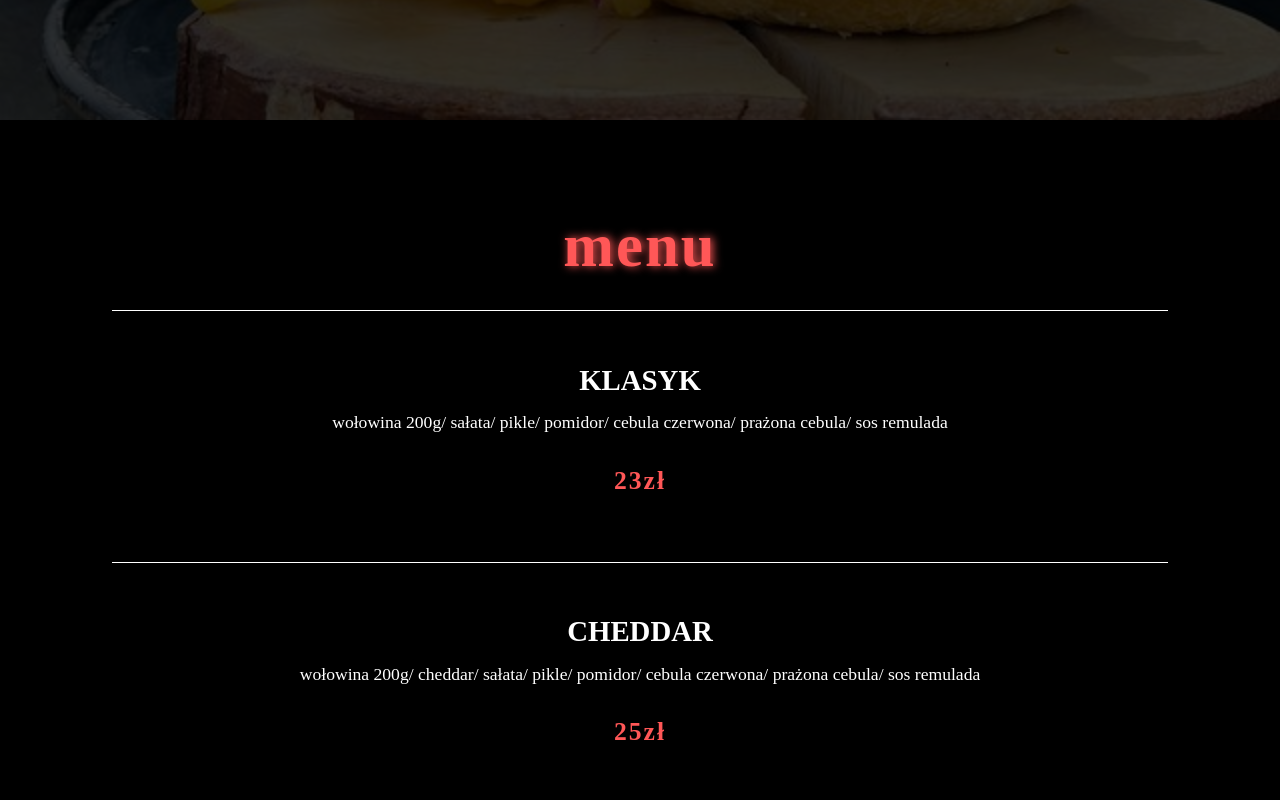
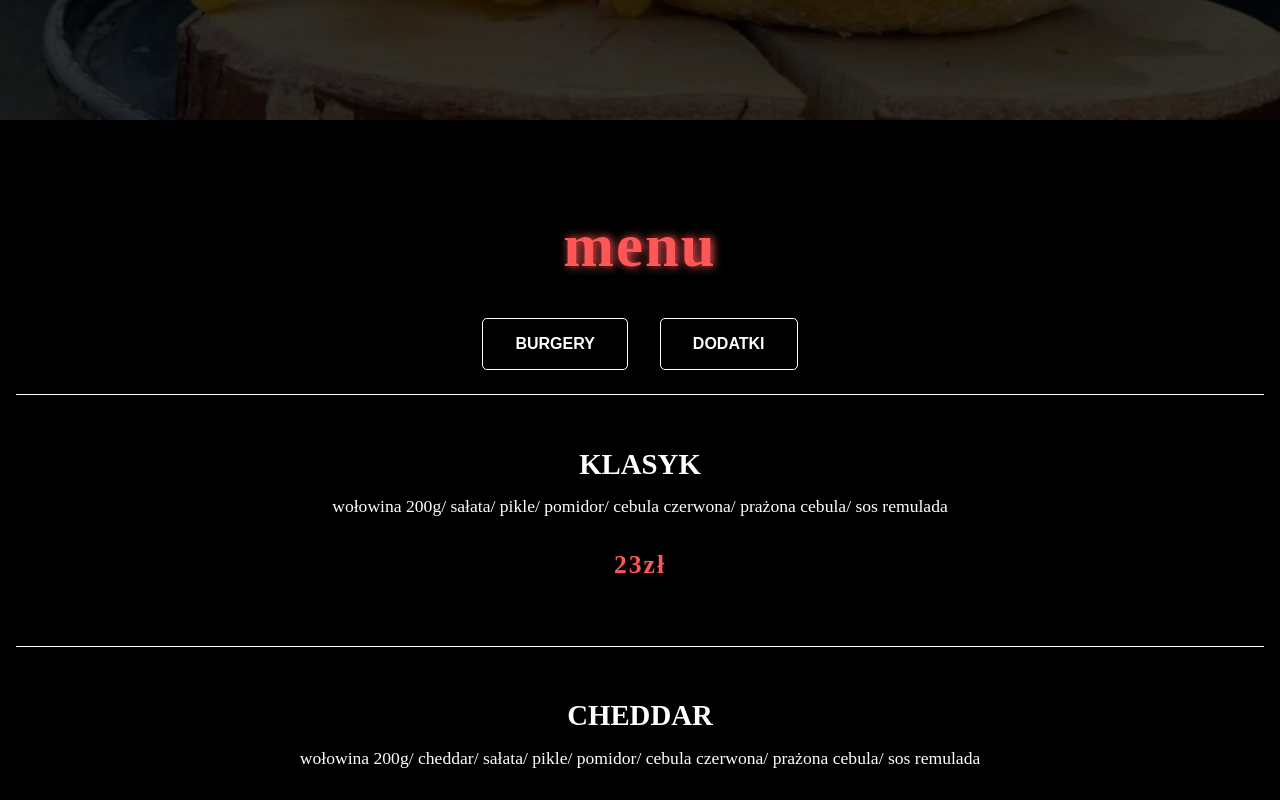
Before and after one commit to FaberNiko/Wypas, a React (Vite) app in the folder wypas/: page / in a window 1280 px wide. Shown: the part 680-1480 px from the top of the page. Built offline with nearby package versions, Linux system fonts and the light colour scheme.

Commit message:
Updated Menu and Trimmings components

```diff
--- a/wypas/src/App.jsx
+++ b/wypas/src/App.jsx
@@ -9,6 +9,7 @@ function App() {
 			<Navbar />
 			<Header />
 			<Menu/>
+			{/* <Trimmings/> */}
 		</>
 	);
 }
--- a/wypas/src/components/Menu.jsx
+++ b/wypas/src/components/Menu.jsx
@@ -1,97 +1,51 @@
 import styles from "./Menu.module.scss";
 import MenuList from "./MenuList";
 import chili from "../images/chili.png";
-import vegan from '../images/leaf.png'
+import vegan from "../images/leaf.png";
+import { useState } from "react";
+import Trimmings from "./Trimmings.jsx";
 
 export default function Menu() {
-	return (
-		<section id="menu" className={styles.menu}>
+	const [selectedTopic, setSelectedTopic] = useState("");
 
-			<h2 className={styles.menuTitle}>menu</h2>
+	function handleSelect(selectedTopic) {
+		setSelectedTopic(selectedTopic);
+	}
+
+	let tabContent = (
+		<>
 			<div className={styles.menuItems}>
-				<MenuList
-					title={"klasyk"}
-					desc={
-						"wołowina 200g/ sałata/ pikle/ pomidor/ cebula czerwona/ prażona cebula/ sos remulada"
-					}
-					price={23}
-				/>
-				<MenuList
-					title={"CHEDDAR"}
-					desc={
-						"wołowina 200g/ cheddar/ sałata/ pikle/ pomidor/ cebula czerwona/ prażona cebula/ sos remulada"
-					}
-					price={25}
-				/>
-				<MenuList
-					title={"BEKON"}
-					desc={
-						"wołowina 200g/ bekon/ cheddar/ sałata/ pikle/ pomidor/ krążki cebulowe/ sos remulada/ sos BBQ"
-					}
-					price={28}
-				/>
-
-				<MenuList
-					title={"MEKSYK"}
-					desc={
-						"wołowina 200g/ bekon/ cheddar/ nachosy/ jalapeño/ sałata/ pikle/ pomidor/ cebula czerwona/ sos remulada/ sos sambal"
-					}
-					price={27}  icons={[chili, chili]}>
-				</MenuList>
-				<MenuList
-					title={"EL DIABLO"}
-					desc={
-						"wołowina 200g/ bekon/ cheddar/ jalapeño/ sałata/ pikle/ pomidor/cebula czerwona/ prażona cebula/ sos sriracha/ sos habanero"
-					}
-					price={26} icons={[chili, chili, chili]}
-				/>
-				<MenuList
-					title={"WYPAS"}
-					desc={
-						"wołowina 400g/ 2x bekon/ 2x cheddar/ sałata/ pikle/ pomidor/ cebula czerwona/ prażona cebula/ sos remulada/ sos BBQ"
-					}
-					price={35}
-				/>
-				<MenuList
-					title={"SZTYGAR"}
-					desc={
-						"wołowina 200g/ sałata/ pikle/ pomidor/ cebula czerwona/ prażona cebula/ sos remulada"
-					}
-					price={29}
-				/>
-				<MenuList
-					title={"JACK"}
-					desc={
-						"wołowina 200g/ 3x bekon/ cheddar/ panierowana mozarella/ sałata/pikle/ pomidor/ cebula czerwona/ sos koktajlowy z Jack&apos;iem Danielsem/ sos BBQ/ prażona cebula"
-					}
-					price={29}
-				/>
-				<MenuList
-					title={"JUHAS"}
-					desc={
-						"wołowina 200g/ bekon/ oscypek/ sałata/ pikle/ pomidor/ cebula czerwona/ sos remulada/ konfitura żurawinowa"
-					}
-					price={29}
-				/>
-				<MenuList
-					title={"HISZPAN"}
-					desc={
-						"wołowina 200g/ cheddar/ chorizzo/ nachosy/ sałata/ pikle/ pomidor/ cebula czerwona/ sos miodowo-musztardowy"
-					}
-					price={29}
-				/>
-				<MenuList
-					title={"VEGE BURAK"}
-					desc={
-						"kotlet buraczany/ rukola pomidor/ cebula czerwona/ nasiona słonecznika/ sos żurawinowy/ sos remulada"
-					}
-					price={23} icons={[vegan]}
-				/>
+				<MenuList title={"klasyk"}desc={"wołowina 200g/ sałata/ pikle/ pomidor/ cebula czerwona/ prażona cebula/ sos remulada"}price={23}/>
+				<MenuList title={"CHEDDAR"}desc={"wołowina 200g/ cheddar/ sałata/ pikle/ pomidor/ cebula czerwona/ prażona cebula/ sos remulada"}price={25}/>
+				<MenuList title={"BEKON"}desc={"wołowina 200g/ bekon/ cheddar/ sałata/ pikle/ pomidor/ krążki cebulowe/ sos remulada/ sos BBQ"}price={28}/>
+				<MenuList title={"MEKSYK"}desc={"wołowina 200g/ bekon/ cheddar/ nachosy/ jalapeño/ sałata/ pikle/ pomidor/ cebula czerwona/ sos remulada/ sos sambal"}price={27}icons={[chili, chili]}></MenuList>
+				<MenuList title={"EL DIABLO"}desc={"wołowina 200g/ bekon/ cheddar/ jalapeño/ sałata/ pikle/ pomidor/cebula czerwona/ prażona cebula/ sos sriracha/ sos habanero"}price={26}icons={[chili, chili, chili]}/>
+				<MenuList title={"WYPAS"}desc={"wołowina 400g/ 2x bekon/ 2x cheddar/ sałata/ pikle/ pomidor/ cebula czerwona/ prażona cebula/ sos remulada/ sos BBQ"}price={35}/>
+				<MenuList title={"SZTYGAR"}desc={"wołowina 200g/ sałata/ pikle/ pomidor/ cebula czerwona/ prażona cebula/ sos remulada"}price={29}/>
+				<MenuList title={"JACK"}desc={"wołowina 200g/ 3x bekon/ cheddar/ panierowana mozarella/ sałata/pikle/ pomidor/ cebula czerwona/ sos koktajlowy z Jack&apos;iem Danielsem/ sos BBQ/ prażona cebula"}price={29}/>
+				<MenuList title={"JUHAS"}desc={"wołowina 200g/ bekon/ oscypek/ sałata/ pikle/ pomidor/ cebula czerwona/ sos remulada/ konfitura żurawinowa"}price={29}/>
+				<MenuList title={"HISZPAN"}desc={"wołowina 200g/ cheddar/ chorizzo/ nachosy/ sałata/ pikle/ pomidor/ cebula czerwona/ sos miodowo-musztardowy"}price={29}/>
+				<MenuList title={"VEGE BURAK"}desc={"kotlet buraczany/ rukola pomidor/ cebula czerwona/ nasiona słonecznika/ sos żurawinowy/ sos remulada"}price={23}icons={[vegan]}/>
 				<MenuList title={"BURGER MIESIĄCA"} price={29} />
 			</div>
 			<p className={styles.trimmings}>
 				Do wyboru <span>bułka maślana</span> lub<span> bułka z sezamem</span>
 			</p>
+		</>
+	);
+
+	if (selectedTopic === "trimmings") {
+		tabContent = <Trimmings />;
+	}
+
+	return (
+		<section id="menu" className={styles.menu}>
+			<h2 className={styles.menuTitle}>menu</h2>
+			<div className={styles.buttons}>
+				<button onClick={() => handleSelect("burgers")}>Burgery</button>
+				<button onClick={() => handleSelect("trimmings")}>Dodatki</button>
+			</div>
+			{tabContent}
 		</section>
 	);
 }
--- a/wypas/src/components/Menu.module.scss
+++ b/wypas/src/components/Menu.module.scss
@@ -5,7 +5,7 @@
 }
 
 .menu {
-    height: 100vh;
+    // height: 100vh;
     .menuTitle {
         padding-top: 1.5em;
         padding-bottom: 1em;
@@ -19,6 +19,24 @@
         color: #ff5757;
         // text-transform: uppercase;
         font-size: 2.7rem;
+    }
+
+    .buttons {
+        display: flex;
+        justify-content: center;
+
+        button {
+            margin: 1em;
+            padding: 1em 2em;
+            font-size: 1rem;
+            font-weight: bold;
+            color: #fff;
+            text-transform: uppercase;
+            background-color: #000;
+            border: 1px solid #fff;
+            border-radius: 5px;
+            cursor: pointer;
+        }
     }
 
 
@@ -42,6 +60,9 @@
         }
     }
 }
+
+
+
 
 @media (min-width: 772px) {
 	.menu {
--- a/wypas/src/components/MenuList.module.scss
+++ b/wypas/src/components/MenuList.module.scss
@@ -55,8 +55,6 @@
 
 @media (min-width: 772px) {
 	.list {
-		padding-left: 5em;
-		padding-right: 5em;
 
 		.listItem {
 			padding: 1.5em;
@@ -70,8 +68,7 @@
 
 @media (min-width: 992px) {
 	.list {
-		padding-left: 7em;
-		padding-right: 7em;
+
 
 		.listItem {
 			padding: 2em;
--- a/wypas/src/components/Trimmings.jsx
+++ b/wypas/src/components/Trimmings.jsx
@@ -1,7 +1,36 @@
-
+import style from "./Trimmings.module.scss";
 
 export default function Trimmings() {
-    return (
-        <section className=""></section>
-    )
+	return (
+		<section className={style.trimmingsSection}>
+			<div className={style.container}>
+				<ul className={style.trimmingsList}>
+					<li className={style.trimmingsItem}>
+						<p className={style.trimmingTitle}>frytki belgijskie</p>
+						<p className={style.trimmingsPrice}>11zł</p>
+						<p className={style.info}>w zestawie z burgerem</p>
+						<p className={style.trimmingsPrice}>9zł</p>
+					</li>
+					<li className={style.trimmingsItem}>
+						<p className={style.trimmingTitle}>nuggetsy</p>
+						<p className={style.info}>(150g)</p>
+						<p className={style.trimmingsPrice}>11zł</p>
+					</li>
+					<li className={style.trimmingsItem}>
+						<p className={style.trimmingTitle}>SOS</p>
+						<p className={style.info}>czosnkowy, majonezowy, BBQ, miodowo-musztardowy, ostry</p>
+						<p className={style.trimmingsPrice}>2zł</p>
+					</li>
+					<li className={style.trimmingsItem}>
+						<p className={style.trimmingTitle}>napój</p>
+						<p className={style.trimmingsPrice}>7zł</p>
+					</li>
+					<li className={style.trimmingsItem}>
+						<p className={style.trimmingTitle}>torba papierowa</p>
+						<p className={style.trimmingsPrice}>1zł</p>
+					</li>
+				</ul>
+			</div>
+		</section>
+	);
 }
--- /dev/null
+++ b/wypas/src/components/Trimmings.module.scss
@@ -0,0 +1,82 @@
+* {
+	margin: 0;
+	padding: 0;
+	box-sizing: border-box;
+}
+
+.trimmingsSection {
+	width: 100%;
+
+	.trimmingsTitle {
+		padding-top: 1.5em;
+		padding-bottom: 0.5em;
+		text-shadow: #ff5757 2px 0 10px;
+		letter-spacing: 2px;
+		width: 100%;
+		text-align: center;
+		color: #ff5757;
+		font-size: 2.7rem;
+	}
+
+	.container {
+		margin: 1em;
+		height: 100%;
+		display: flex;
+		justify-content: center;
+
+		.trimmingsList {
+			list-style: none;
+
+			.trimmingsItem {
+                padding: 1em;
+                color: #fff;
+                text-align: center;
+                border-top: 1px solid white;
+				.trimmingTitle {
+                    font-size: 1.8rem;
+					font-weight: bold;
+                    text-transform: uppercase;
+				}
+
+				.info {
+                    margin-top: 0.5em;
+                    font-size: 1.4rem;
+					color: #ff5757;
+				}
+
+				.trimmingsPrice {
+                    margin-top: 0.5em;
+                    padding: 0.5em;
+					text-align: center;
+					color: #fff;
+					font-size: 2rem;
+				}
+			}
+		}
+	}
+}
+
+@media (min-width: 772px) {
+
+	.trimmingsSection {
+		.container {
+			.trimmingsList {
+				.trimmingsItem {
+					padding: 1.5em 5em;
+				}
+			}
+		}
+	}
+}
+
+@media (min-width: 992px) {
+	.trimmingsSection {
+		.container {
+			.trimmingsList {
+				.trimmingsItem {
+					padding: 1.5em 12em;
+				}
+			}
+		}
+	}
+}
```
